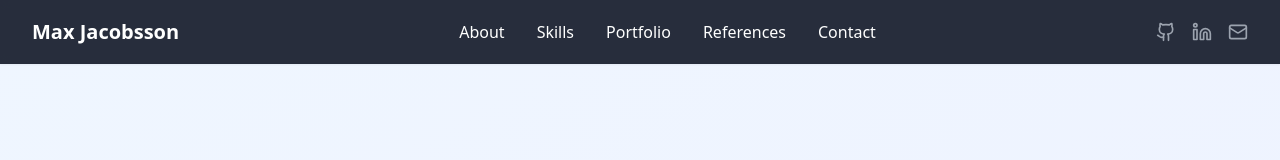
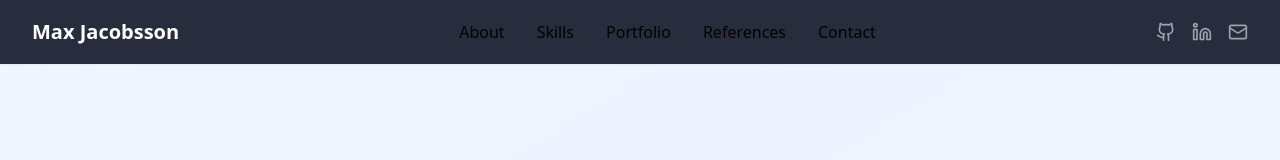
Before and after one commit to elmaxco/project_portfolio, a React (Vite) app: page / in a window 1280 px wide. Shown: the top 160 px of the page. Built offline with nearby package versions, Linux system fonts and the light colour scheme.

Commit message:
Update Navbar component: improve link hover styles and enhance mobile menu

```diff
--- a/src/components/Navbar.tsx
+++ b/src/components/Navbar.tsx
@@ -13,11 +13,11 @@ export function Navbar() {
           </div>
 
           <div className="hidden md:flex items-center space-x-8">
-            <a href="#about" className= "text-white hover:text-gray-400">About</a>
-            <a href="#skills" className="text-white hover:text-">Skills</a>
-            <a href="#portfolio" className="text-white hover:text-blue-600">Portfolio</a>
-            <a href="#references" className="text-white hover:text-blue-600">References</a>
-            <a href="#contact" className="text-white hover:text-blue-600">Contact</a>
+            <a href="#about" className="hover:text-blue-600">About</a>
+            <a href="#skills" className="hover:text-blue-600">Skills</a>
+            <a href="#portfolio" className="hover:text-blue-600">Portfolio</a>
+            <a href="#references" className="hover:text-blue-600">References</a>
+            <a href="#contact" className="hover:text-blue-600">Contact</a>
           </div>
 
           <div className="hidden md:flex items-center space-x-4">
@@ -40,6 +40,17 @@ export function Navbar() {
         </div>
       </div>
 
+      {isOpen && (
+        <div className="md:hidden">
+          <div className="px-2 pt-2 pb-3 space-y-1 sm:px-3">
+            <a href="#about" className="block px-3 py-2 hover:bg-gray-50">About</a>
+            <a href="#skills" className="block px-3 py-2 hover:bg-gray-50">Skills</a>
+            <a href="#portfolio" className="block px-3 py-2 hover:bg-gray-50">Portfolio</a>
+            <a href="#references" className="block px-3 py-2 hover:bg-gray-50">References</a>
+            <a href="#contact" className="block px-3 py-2 hover:bg-gray-50">Contact</a>
+          </div>
+        </div>
+      )}
     </nav>
   );
 }
```
